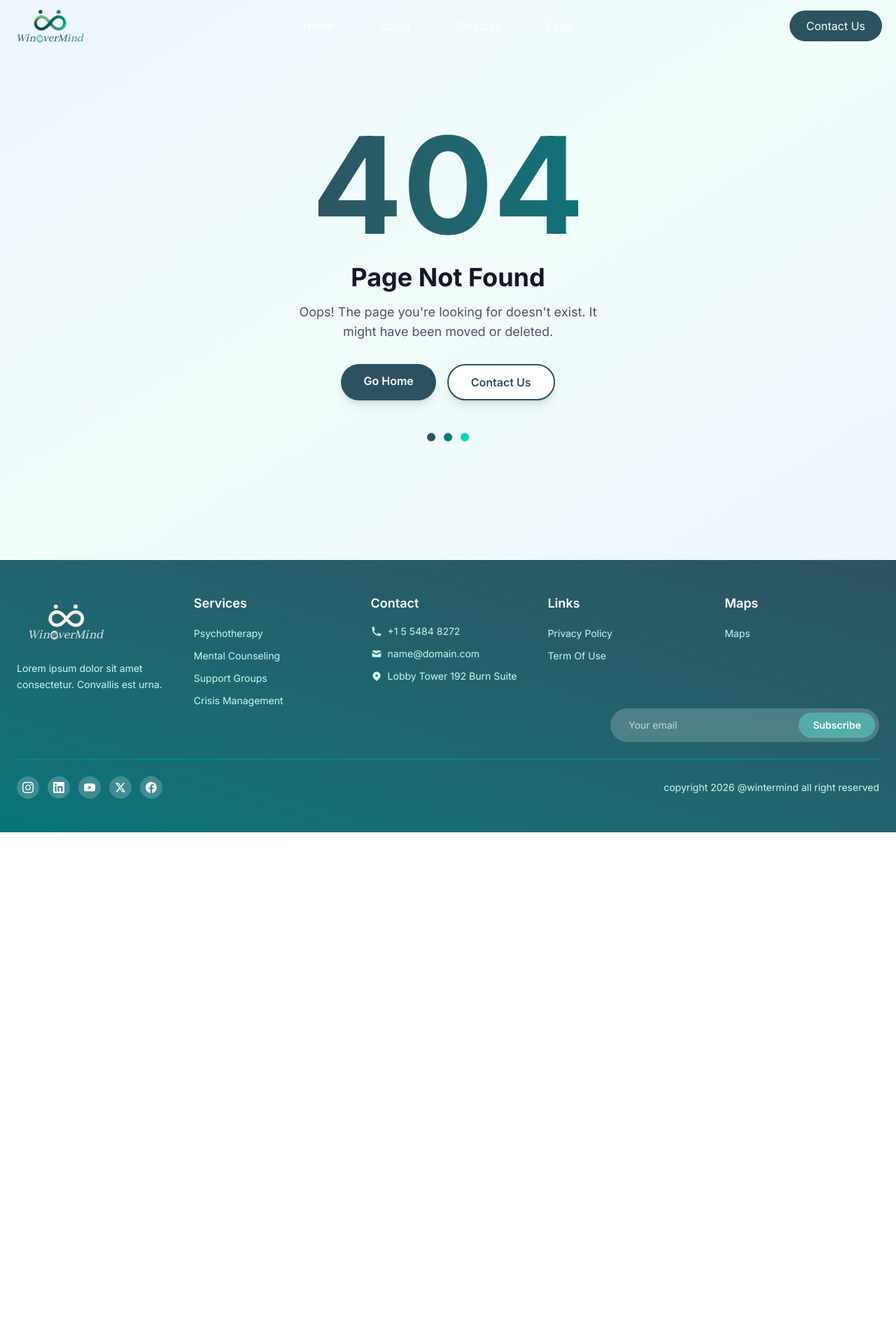
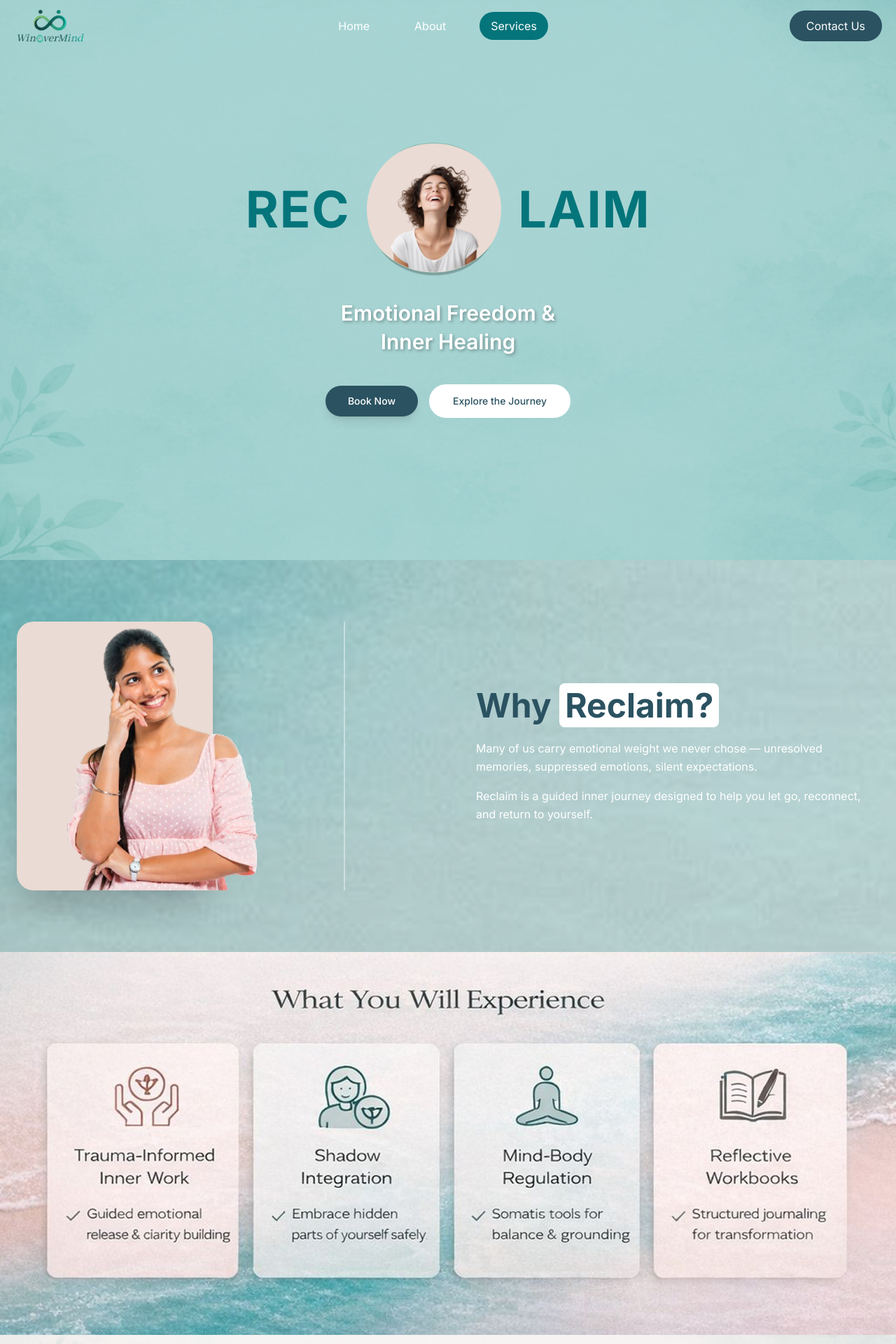
Before and after one commit to AnekantEmployee/winovermind, a Next.js app: page /services/corporate in a window 1280 px wide. Before the commit this address had no page. Shown: the top 1920 px of the page at 70% size. Before the commit the page ends 1189 px from the top, so only its background shows below. Built offline with nearby package versions, Linux system fonts and the light colour scheme.

Commit message:
`Added services dropdown to Header component`

```diff
--- /dev/null
+++ b/app/services/corporate/page.tsx
@@ -0,0 +1,25 @@
+import Image from "next/image";
+import HeroSection from "@/components/Services/Reclaim/HeroSection";
+import ProgramDetails from "@/components/Services/Reclaim/ProgramDetails";
+import WhoIsItForSection from "@/components/Services/Reclaim/WhoIsItForSection";
+import WhyReclaimSection from "@/components/Services/Reclaim/WhyReclaimSection";
+
+export default function CorporatePage() {
+  return (
+    <>
+      <HeroSection />
+      <WhyReclaimSection />
+      <div className="w-full">
+        <Image
+          src="/images/services/3d84ee65-13af-4caf-a2a0-b07994c306b2 3.png"
+          alt="Reclaim journey"
+          width={10000}
+          height={10000}
+          className="w-full h-auto"
+        />
+      </div>
+      <WhoIsItForSection />
+      <ProgramDetails />
+    </>
+  );
+}
--- a/components/Header.tsx
+++ b/components/Header.tsx
@@ -9,11 +9,14 @@ export default function Header() {
   const pathname = usePathname();
   const [isOpen, setIsOpen] = useState(false);
   const [isScrolled, setIsScrolled] = useState(false);
+  const [servicesOpen, setServicesOpen] = useState(false);
   const navItems = [
     { href: "/", label: "Home" },
     { href: "/about", label: "About" },
-    { href: "/services/reclaim", label: "Services" },
-    { href: "/page", label: "Page" },
+  ];
+  const serviceItems = [
+    { href: "/services/reclaim", label: "Reclaim" },
+    { href: "/services/corporate", label: "Corporate" },
   ];
 
   useEffect(() => {
@@ -76,6 +79,30 @@ export default function Header() {
               {item.label}
             </Link>
           ))}
+          <div
+            className="relative"
+            onMouseEnter={() => setServicesOpen(true)}
+            onMouseLeave={() => setServicesOpen(false)}
+          >
+            <button
+              className={`hover:opacity-80 transition px-4 py-2 rounded-full ${isScrolled ? "text-gray-900" : "text-white"} ${pathname.startsWith("/services") ? "bg-secondary" : ""}`}
+            >
+              Services
+            </button>
+            {servicesOpen && (
+              <div className="absolute top-full left-0 pt-2 bg-white rounded-lg shadow-lg py-2 min-w-[150px]">
+                {serviceItems.map((item) => (
+                  <Link
+                    key={item.href}
+                    href={item.href}
+                    className="block px-4 py-2 text-gray-900 hover:bg-gray-100 transition"
+                  >
+                    {item.label}
+                  </Link>
+                ))}
+              </div>
+            )}
+          </div>
         </nav>
 
         {/* Contact Button */}
@@ -103,6 +130,28 @@ export default function Header() {
                 {item.label}
               </Link>
             ))}
+            <div>
+              <button
+                onClick={() => setServicesOpen(!servicesOpen)}
+                className="text-white w-full text-left px-4 py-2 rounded-full"
+              >
+                Services
+              </button>
+              {servicesOpen && (
+                <div className="pl-4 space-y-1">
+                  {serviceItems.map((item) => (
+                    <Link
+                      key={item.href}
+                      href={item.href}
+                      onClick={() => setIsOpen(false)}
+                      className="block text-white/90 hover:opacity-80 transition px-4 py-2"
+                    >
+                      {item.label}
+                    </Link>
+                  ))}
+                </div>
+              )}
+            </div>
             <Link
               href="/contact"
               onClick={() => setIsOpen(false)}
```
